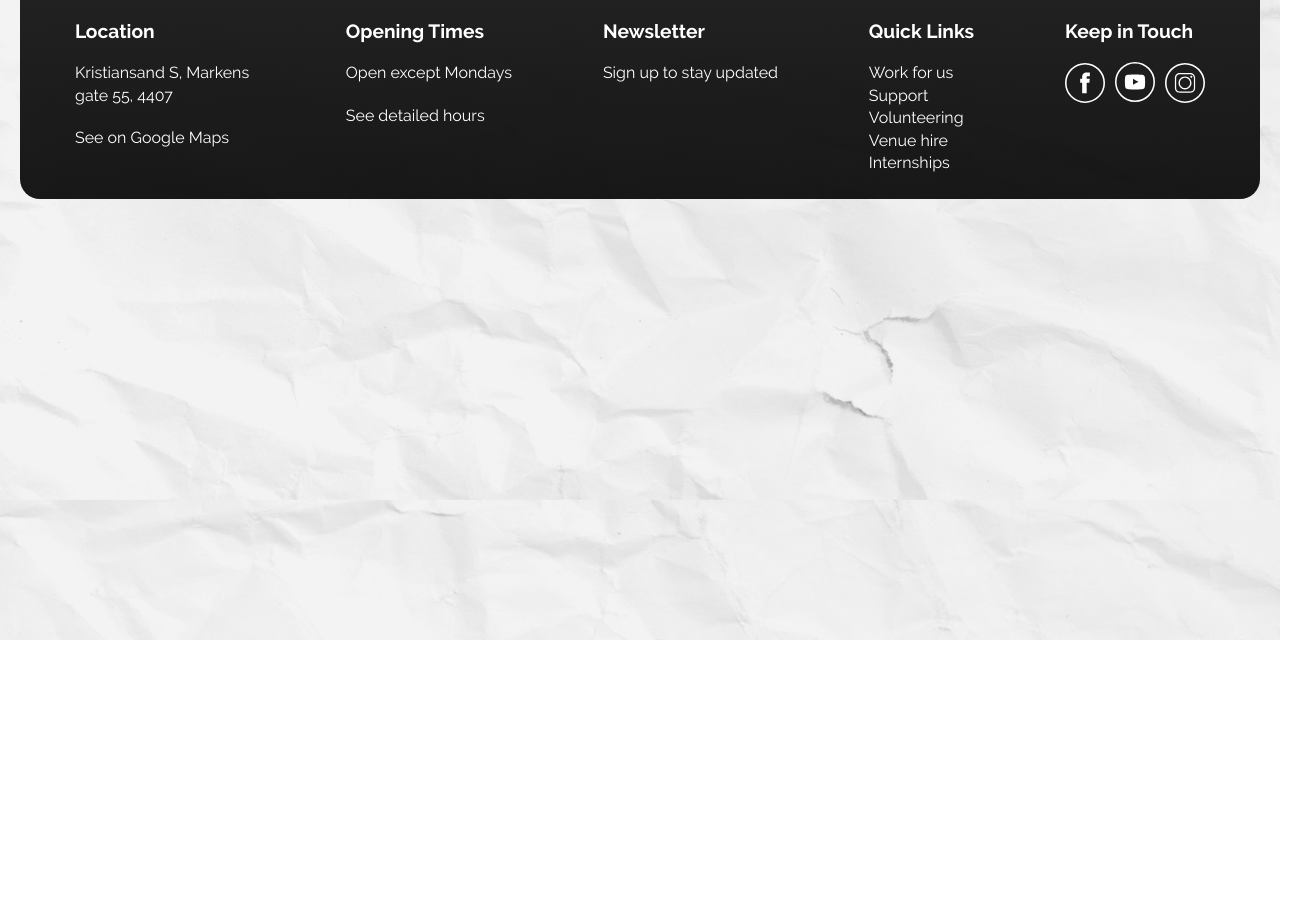
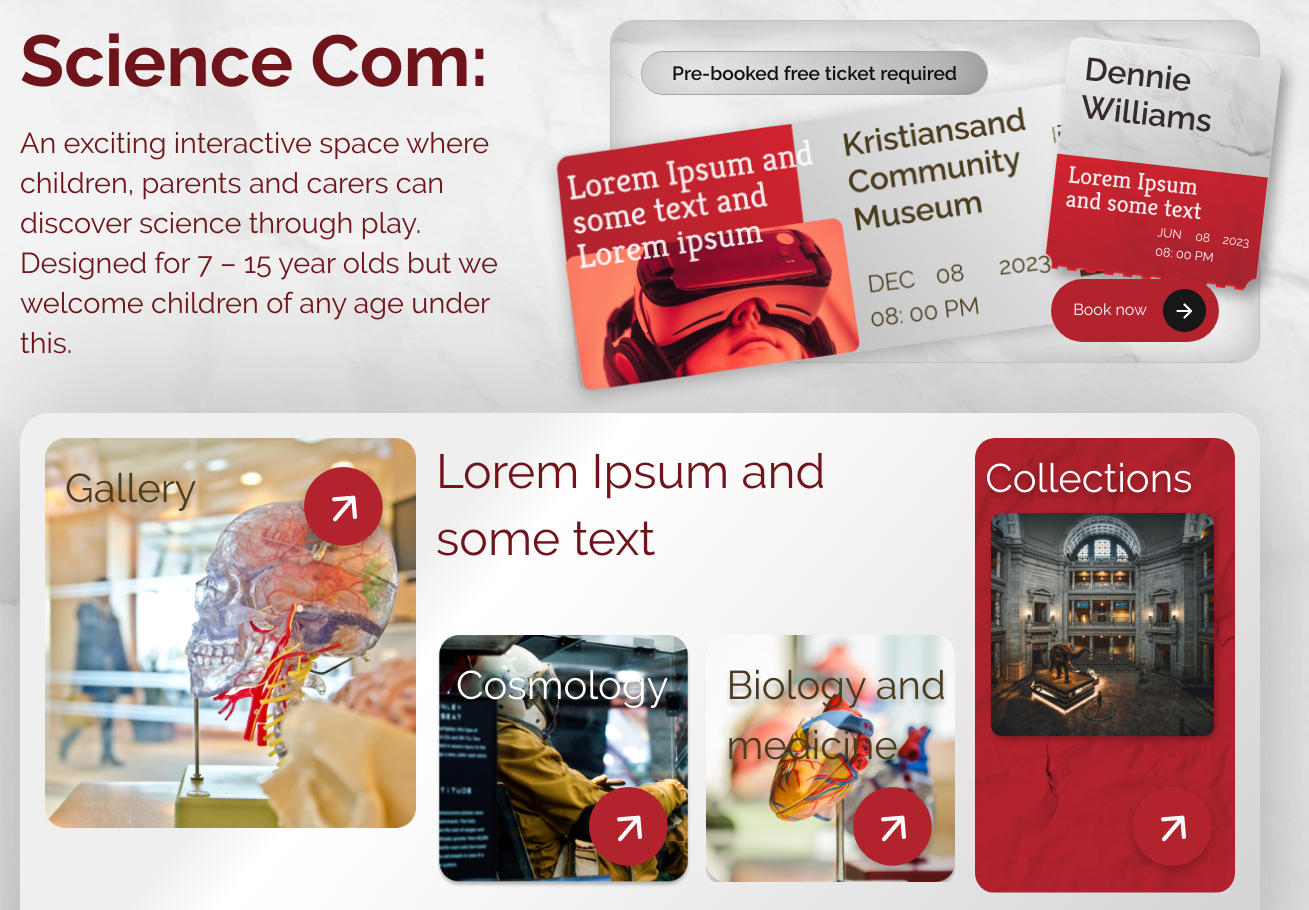
Before and after one commit to Tuprosov/Semester-Project-1, a plain HTML site: page index.html in a window 1280 px wide. Shown: the part 160-1070 px from the top of the page, 1309 px wide, since content can reach past the window. Before the commit the page ends 800 px from the top, so only its background shows below. Drawn offline with Linux system fonts and the light colour scheme.

Commit message:
basic home page completed

```diff
--- a/css/global.css
+++ b/css/global.css
@@ -31,7 +31,6 @@
 html {
     box-sizing: border-box;
     font-family: 'Raleway', serif;
-    line-height: 140%;
     scroll-behavior: smooth;
 }
 
@@ -92,6 +91,7 @@ body {
 /* header */
 
 .header {
+    margin-bottom: 50px;
     gap: 20px;
     padding-top: 50px;
 }
--- a/css/style.css
+++ b/css/style.css
@@ -0,0 +1,198 @@
+/* hero */
+
+section {
+    margin-bottom: 50px;
+}
+
+.main-wrapper {
+    gap: 80px;
+}
+
+.title-text {
+    max-width: 510px;
+}
+
+.decor {
+    flex-grow: 1;
+    position: relative;
+    padding: 30px;
+    border-radius: 24px;
+    border: 1px solid #C2C2C2;
+    background: url("../images/page-background.jpg"), lightgray 50% / cover no-repeat;
+    box-shadow: 0px 0px 47px 0px rgba(0, 0, 0, 0.25) inset;
+}
+
+.decor__desc {
+    width: max-content;
+    padding: 10px 30px;
+    border-radius: 38px;
+    border: 1px solid #A5A5A5;
+    background: linear-gradient(123deg, #FAFAFA 21.87%, #C2C2C2 94.35%);
+    box-shadow: 0px 0px 47px 0px rgba(0, 0, 0, 0.25) inset;
+    color: #111;
+    font-size: 1.2rem;
+    font-weight: 600;
+}
+
+.decor-1 {
+    position: absolute;
+    bottom: -80px;
+    left: -80px;
+}
+
+.decor-2 {
+    position: absolute;
+    top: -10px;
+    right: -50px;
+}
+
+.main-title {
+    margin-bottom: 20px;
+    color: #70141C;
+    font-size: 4.5rem;
+}
+
+.main-desc {
+    line-height: 40px;
+    color: #70141C;
+    font-size: 1.8rem;
+}
+
+.bookNow {
+    position: absolute;
+    bottom: 20px;
+    right: 40px;
+    padding: 22px 72px 22px 22px;
+    border-radius: 32px;
+    background-image: url("../images/btn-arrow.png");
+    background-position: 112px center;
+    background-repeat: no-repeat;
+}
+
+/* content */
+
+.wrapper {
+    padding: 25px;
+    border-radius: 30px;
+    background: linear-gradient(130deg, #EFEFEF 25.65%, #FFF 30.25%, #FDFDFD 34.58%, #CACACA 92.71%);
+    box-shadow: 0px 70px 134px 0px rgba(0, 0, 0, 0.25), 0px -70px 134px 0px rgba(0, 0, 0, 0.12);
+}
+
+.grid-container {
+    margin-bottom: 20px;
+    grid-template-columns: 1fr 1.4fr 0.7fr;
+    grid-template-rows: 455px;
+    grid-gap: 20px;
+}
+
+.small-cards-wrapper {
+    flex-direction: column;
+    justify-content: space-between;
+}
+
+.small-cards {
+    align-self: flex-end;
+    gap: 15px;
+}
+
+.intro-desc {
+    font-size: 3rem;
+    color: #70141C;
+    line-height: 140%;
+}
+
+.collections {
+    padding: 10px;
+    background: url("../images/red-background.png") center center / cover no-repeat;
+    border-radius: 20px;
+}
+
+.gallery,.cosmology,.biology,.collections,
+.evolution,.robotics,.ecology {
+    position: relative;
+}
+
+.gallery h2,
+.cosmology h2,
+.biology h2,
+.collections h2,
+.evolution h2,
+.robotics h2,
+.ecology h2 {
+    position: absolute;
+    top: 20px;
+    left: 20px;
+    color: #4B3C20;
+    text-shadow: 0px 5px 5px rgba(0, 0, 0, 0.25);
+    font-size: 2.5rem;
+    font-weight: 400;
+    line-height: 150%; /* 60px */
+}
+
+.cosmology h2,
+.collections h2,
+.evolution h2,
+.robotics h2,
+.ecology h2 {
+    color: white;
+}
+
+.collections h2 {
+    position: static;
+}
+
+.position {
+    position: absolute;
+    bottom: 10px;
+    right: 10px;
+}
+
+.position-top {
+    position: absolute;
+    top: 20px;
+    right: 20px;
+}
+
+.flex-container {
+    justify-content: space-between;
+}
+
+.flex-container div img {
+    border-radius: 24px;
+}
+
+/* shop */
+
+.shop-wrapper {
+    min-height: 500px;
+    padding: 40px 80px;
+    border-radius: 30px;
+    background: linear-gradient(0deg, rgba(0, 0, 0, 0.20) 0%, rgba(0, 0, 0, 0.20) 100%),
+                 url("../images/shop.jpg") lightgray center center / cover no-repeat;
+    box-shadow: 0px 70px 134px 0px rgba(0, 0, 0, 0.25), 0px -70px 134px 0px rgba(0, 0, 0, 0.12);
+}
+
+.shop-wrapper {
+    color: #FFF;
+    text-shadow: 0px 10px 10px rgba(0, 0, 0, 0.40);
+    font-family: Raleway;
+    font-size: 60px;
+    font-weight: 700;
+    line-height: 150%; /* 90px */
+}
+
+.shop-wrapper h2 {
+    margin-bottom: 35px;
+    font-size: 3.2rem;
+    font-weight: 600;
+}
+
+.shop-desc {
+    max-width: 700px;
+    margin-bottom: 100px;
+}
+
+.shop-info {
+    font-size: 1.2rem;
+    font-weight: 600;
+}
--- a/index.html
+++ b/index.html
@@ -6,6 +6,7 @@
     <meta name="description" content="Experience mind-blowing interactive exhibits, demonstrations and live science shows. Spark your imagination and share the experience with your friends.">
     <link rel="stylesheet" href="css/normalize.css">
     <link rel="stylesheet" href="css/global.css">
+    <link rel="stylesheet" href="css/style.css">
     <title>Science Com Museum - See the past, present and future</title>
 </head>
 <body>
@@ -41,7 +42,7 @@
                     <svg xmlns="http://www.w3.org/2000/svg" width="17" height="17" viewBox="0 0 17 17" fill="none">
                         <path d="M15.3253 16.608L10.192 11.4746C9.73364 11.8413 9.20656 12.1316 8.61072 12.3455C8.01489 12.5594 7.38086 12.6663 6.70864 12.6663C5.04336 12.6663 3.63414 12.0894 2.48097 10.9356C1.32781 9.78186 0.750916 8.37263 0.750305 6.70797C0.750305 5.04269 1.32719 3.63347 2.48097 2.4803C3.63475 1.32713 5.04397 0.750245 6.70864 0.749634C8.37392 0.749634 9.78314 1.32652 10.9363 2.4803C12.0895 3.63408 12.6664 5.0433 12.667 6.70797C12.667 7.38019 12.56 8.01422 12.3461 8.61005C12.1322 9.20588 11.842 9.73297 11.4753 10.1913L16.6316 15.3475C16.7996 15.5156 16.8836 15.7219 16.8836 15.9663C16.8836 16.2107 16.792 16.4246 16.6086 16.608C16.4406 16.776 16.2267 16.8601 15.967 16.8601C15.7073 16.8601 15.4934 16.776 15.3253 16.608ZM6.70864 10.833C7.85447 10.833 8.82858 10.4318 9.63097 9.62938C10.4334 8.82699 10.8343 7.85319 10.8336 6.70797C10.8336 5.56213 10.4324 4.58802 9.63006 3.78563C8.82767 2.98324 7.85386 2.58236 6.70864 2.58297C5.56281 2.58297 4.58869 2.98416 3.78631 3.78655C2.98392 4.58894 2.58303 5.56274 2.58364 6.70797C2.58364 7.8538 2.98483 8.82791 3.78722 9.6303C4.58961 10.4327 5.56342 10.8336 6.70864 10.833Z" fill="white"/>
                       </svg>
-                    </a>
+                 </a>
                 <div class="icons flex">
                     <a class="icons__link" href="#">
                         <svg xmlns="http://www.w3.org/2000/svg" width="24" height="23" viewBox="0 0 24 23" fill="none">
@@ -63,6 +64,102 @@
             </div>
         </header>
     </div>
+    <section class="hero">
+        <div class="container">
+            <div class="main-wrapper flex">
+                <div class="title-text">
+                    <h1 class="main-title">Science Com:</h1>
+                    <p class="main-desc">An exciting interactive space where children,
+                        parents and carers can discover science through play.
+                        Designed for 7 – 15 year olds but we welcome children of any age under this.</p>
+                </div>
+                <div class="decor">
+                    <p class="decor__desc">Pre-booked free ticket required</p>
+                    <img class="decor-1" src="images/ticket-1.png" alt="a picture of a decorative long ticket">
+                    <img class="decor-2" src="images/ticket-2.png" alt="a picture of a decorative short ticket">
+                    <a class="btn-reset bookNow" href="#">
+                        Book now
+                    </a>
+                </div>
+            </div>
+        </div>
+    </section>
+    <section class="content">
+        <div class="container">
+            <div class="wrapper">
+                <div class="grid-container grid">
+                    <div class="gallery">
+                        <h2>Gallery</h2>
+                        <a class="content-link" href="#">
+                            <img class="position-top" src="images/button-arrow.png" alt="red navigation button">
+                            <img src="images/skull.png" alt="human skull anatomy on display">
+                        </a>
+                    </div>
+                    <div class="small-cards-wrapper flex">
+                        <p class="intro-desc">Lorem Ipsum and some
+                            text</p>
+                        <div class="small-cards flex">
+                            <div class="cosmology">
+                                <h2>Cosmology</h2>
+                                <a class="content-link" href="#">
+                                    <img src="images/cosmology.png" alt="astronaut suit on display">
+                                    <img class="position" src="images/button-arrow.png" alt="red navigation button">
+                                </a>
+                            </div>
+                            <div class="biology">
+                                <h2>Biology and medicine</h2>
+                                <a class="content-link" href="#">
+                                    <img src="images/biology.png" alt="human heart anatomy on display">
+                                    <img class="position" src="images/button-arrow.png" alt="red navigation button">
+                                </a>
+                            </div>
+                    </div>
+                    </div>
+                    <div class="collections">
+                        <h2>Collections</h2>
+                        <a class="content-link" href="#">
+                            <img src="images/collections.png" alt="collections banner">
+                            <img class="position" src="images/button-arrow.png" alt="red navigation button">
+                        </a>
+                    </div>
+                </div>
+                <div class="flex-container flex">
+                    <div class="evolution">
+                        <h2>Evolution</h2>
+                        <a class="content-link" href="#">
+                            <img class="position-top" src="images/button-arrow.png" alt="red button with arrow">
+                            <img src="images/evolution.jpg" alt="whale skeleton on display">
+                        </a>
+                    </div>
+                    <div class="robotics">
+                        <h2>Robotics and AI</h2>
+                        <a class="content-link" href="#">
+                            <img class="position-top" src="images/button-arrow.png" alt="red button with arrow">
+                            <img src="images/robotics.jpg" alt="robot holding the globe">
+                        </a>
+                    </div>
+                    <div class="ecology">
+                        <h2>Ecology</h2>
+                        <a class="content-link" href="#">
+                            <img class="position-top" src="images/button-arrow.png" alt="red button with arrow">
+                            <img src="images/ecology.jpg" alt="windmill picture from above">
+                        </a>
+                    </div>
+                </div>
+            </div>
+        </div>
+    </section>
+    <section class="shop">
+        <div class="container">
+            <div class="shop-wrapper">
+                <a href="#">
+                    <h2>The Museum Online Shop</h2>
+                    <p class="shop-desc">HAVE THE MUSEUM IN HAND</p>
+                    <p class="shop-info">Discover space, robotics, science kits, puzzles, and more. Every gift purchased supports the museum.</p>
+                </a>
+            </div>
+        </div>
+    </section>
     <footer class="footer">
         <div class="container">
             <ul class="list-reset footer__list flex">
```
Also changed, not shown: images/biology.png (added), images/btn-arrow.png (added), images/button-arrow.png (added), images/collections.png (added), images/cosmology.png (added), images/ecology.jpg (added), images/evolution.jpg (added), images/red-background.png (added), images/robotics.jpg (added), images/shop.jpg (added), images/skull.png (added).
